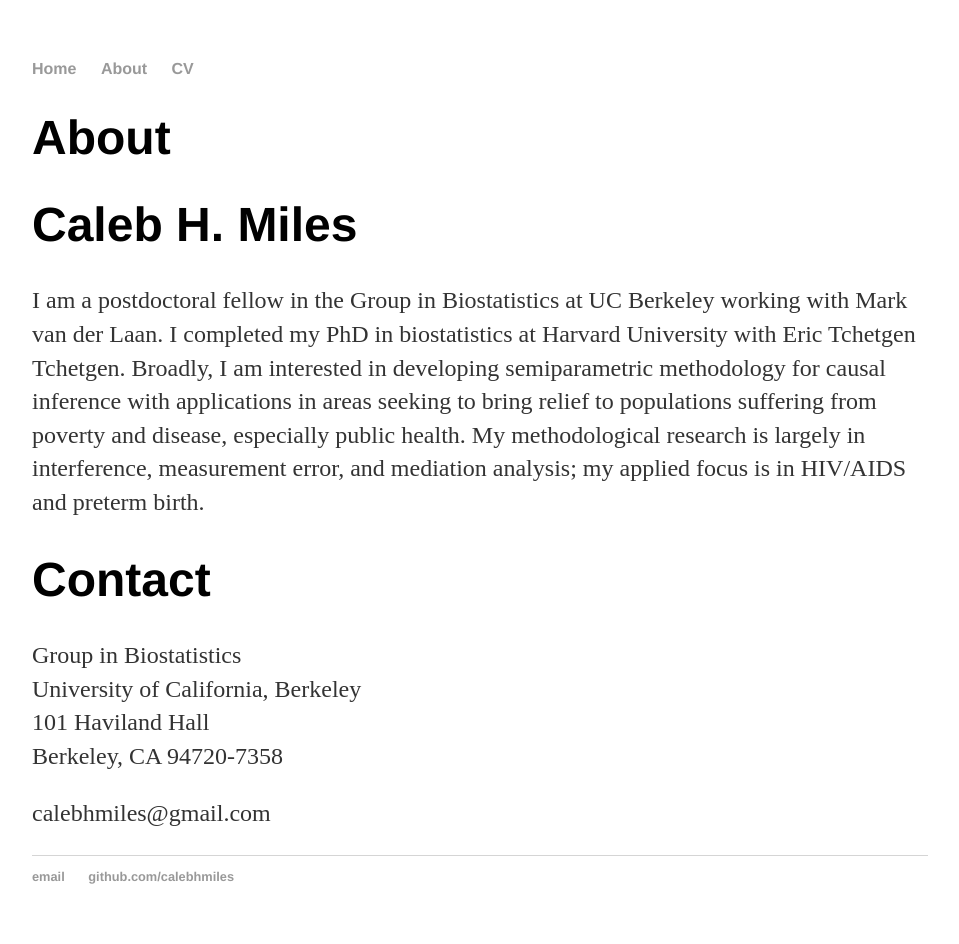
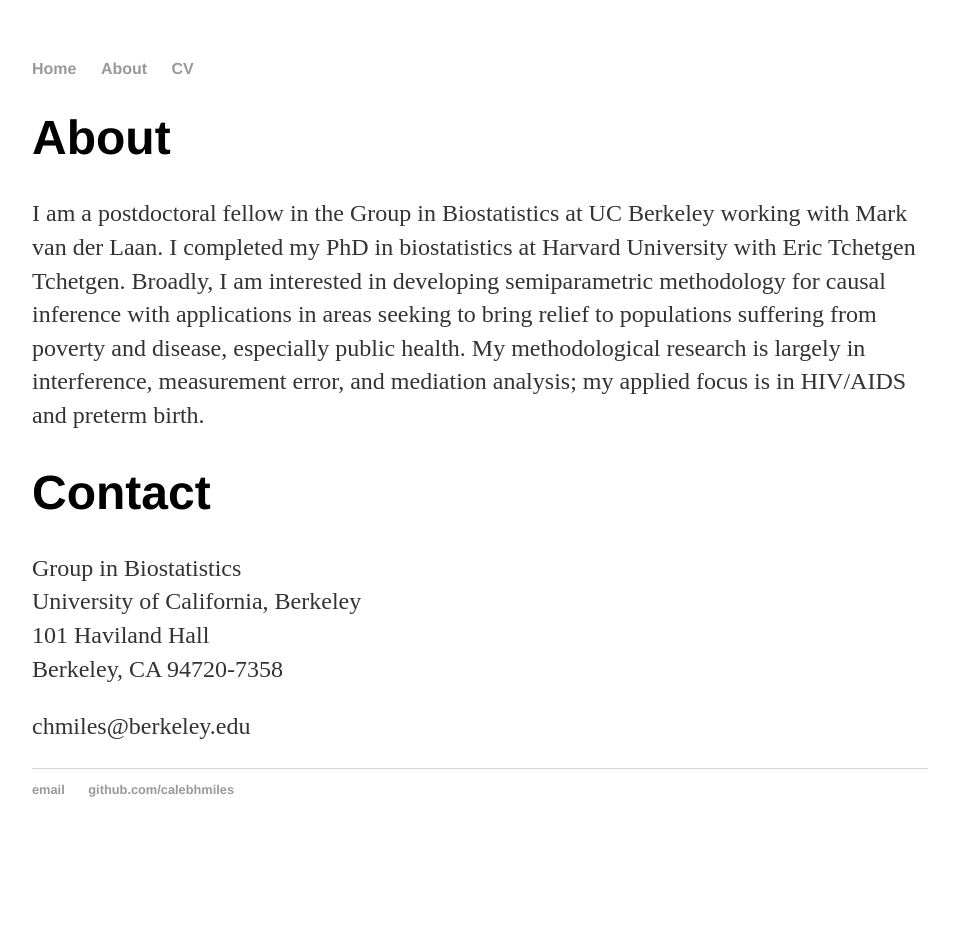
Before and after one commit to calebhmiles/calebhmiles.github.io, a Jekyll site: the page built from about/index.md, in a window 1280 px wide. Shown: the whole page, without its empty margins (160-1119 px from the left). Built offline with Jekyll 4.4.1, drawn with Linux system fonts in a browser that asks for light colours; our own code applies the rules of GitHub Pages for plain Markdown files; after the commit the page ends 900 px from its top, so only the background shows below that.

Commit message:
Update index.md
Remove about, change email address

```diff
--- a/about/index.md
+++ b/about/index.md
@@ -5,7 +5,6 @@
 # About
 
 <div class="blurb">
-	<h1>Caleb H. Miles</h1>
 	<p>I am a postdoctoral fellow in the Group in Biostatistics at UC Berkeley working with Mark van der Laan. I completed my PhD in biostatistics at Harvard University with Eric Tchetgen Tchetgen. Broadly, I am interested in developing semiparametric methodology for causal inference with applications in areas seeking to bring relief to populations suffering from poverty and disease, especially public health. My methodological research is largely in interference, measurement error, and mediation analysis; my applied focus is in HIV/AIDS and preterm birth.</p>
 </div><!-- /.blurb -->
 
@@ -16,4 +15,4 @@
 101 Haviland Hall <br>
 Berkeley, CA 94720-7358
 
-calebhmiles@gmail.com
+chmiles@berkeley.edu
```
